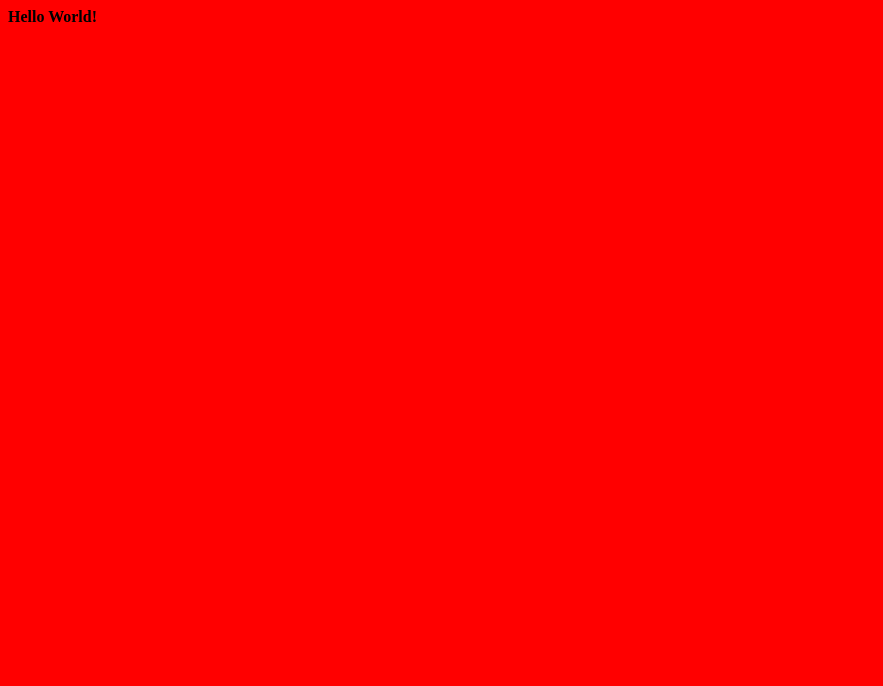
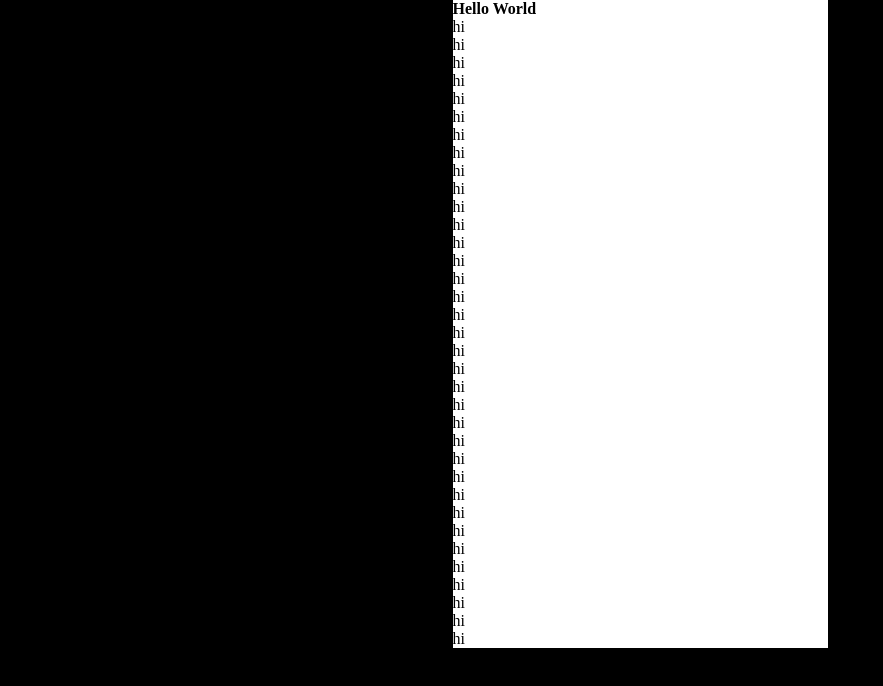
Before and after one commit to therealadil/website-homepage, a plain HTML site: page index.html in a window 1280 px wide. Shown: the whole page, without its empty margins (0-883 px from the left). Drawn offline with Linux system fonts and the light colour scheme.

Commit message:
configured index.html boilerplate code and linked styles.css

```diff
--- a/index.html
+++ b/index.html
@@ -7,6 +7,45 @@
     <link rel="stylesheet" href="styles.css">
 </head>
 <body>
-    <strong>Hello World!</strong>
+    <strong>Hello World</strong>
+    <div>hi</div>
+    <div>hi</div>
+
+    <div>hi</div>
+
+    <div>hi</div>
+
+    <div>hi</div>
+    <div>hi</div>
+    <div>hi</div>
+    <div>hi</div>
+    <div>hi</div>
+    <div>hi</div>
+    <div>hi</div>
+    <div>hi</div>
+    <div>hi</div>
+    <div>hi</div>
+    <div>hi</div>
+    <div>hi</div>
+    <div>hi</div>
+    <div>hi</div>
+    <div>hi</div>
+    <div>hi</div>
+    <div>hi</div>
+    <div>hi</div>
+    <div>hi</div>
+    <div>hi</div>
+    <div>hi</div>
+    <div>hi</div>
+    <div>hi</div>
+    <div>hi</div>
+    <div>hi</div>
+    <div>hi</div>
+    <div>hi</div>
+    <div>hi</div>
+    <div>hi</div>
+    <div>hi</div>
+    <div>hi</div>
+
 </body>
 </html>
--- a/styles.css
+++ b/styles.css
@@ -1,3 +1,9 @@
-body {
-    background-color: red;
-}
+html {
+    background-color: black;
+  }
+
+  body {
+    background-color: white;
+    width: 375px;
+    margin: auto;
+  }
```
